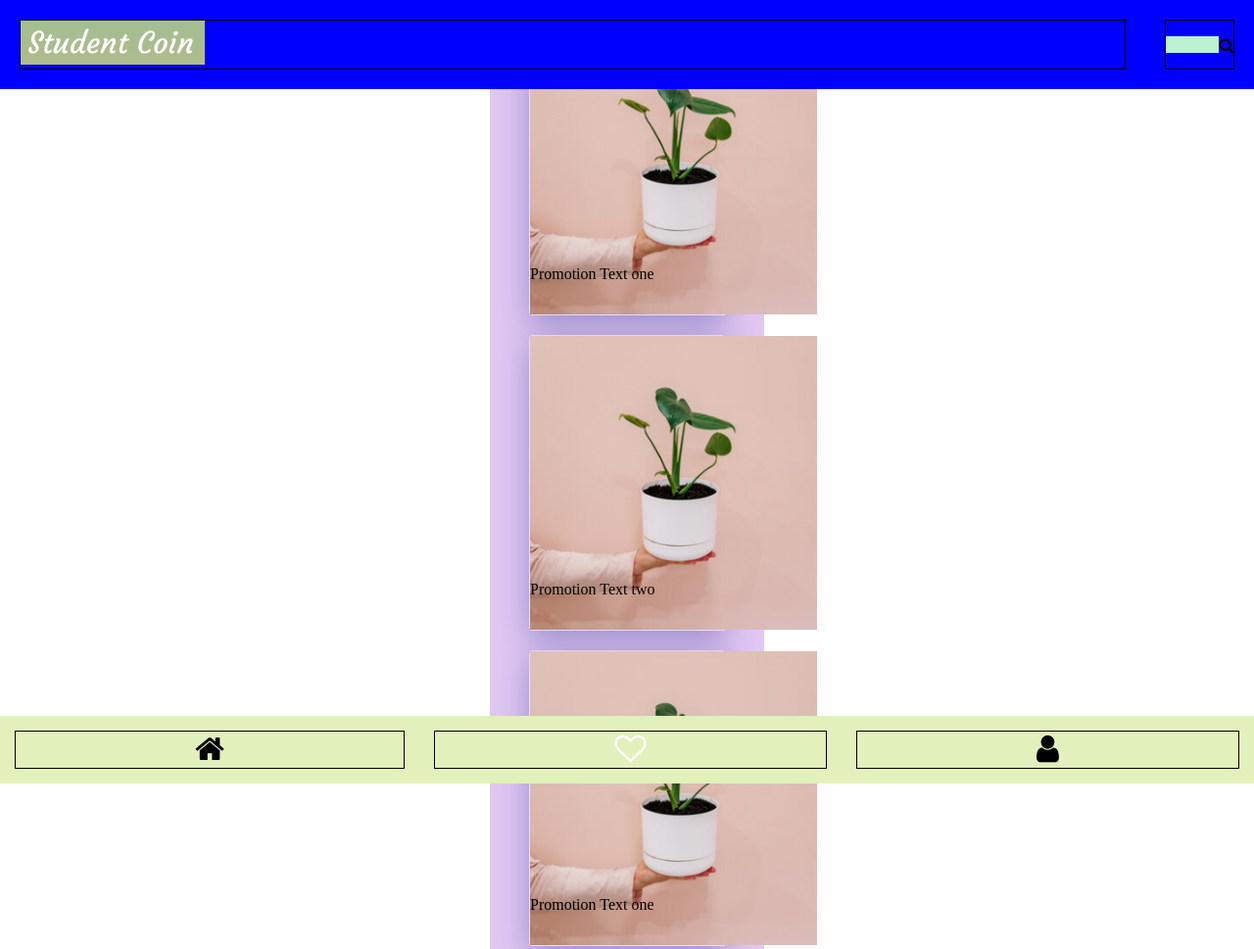
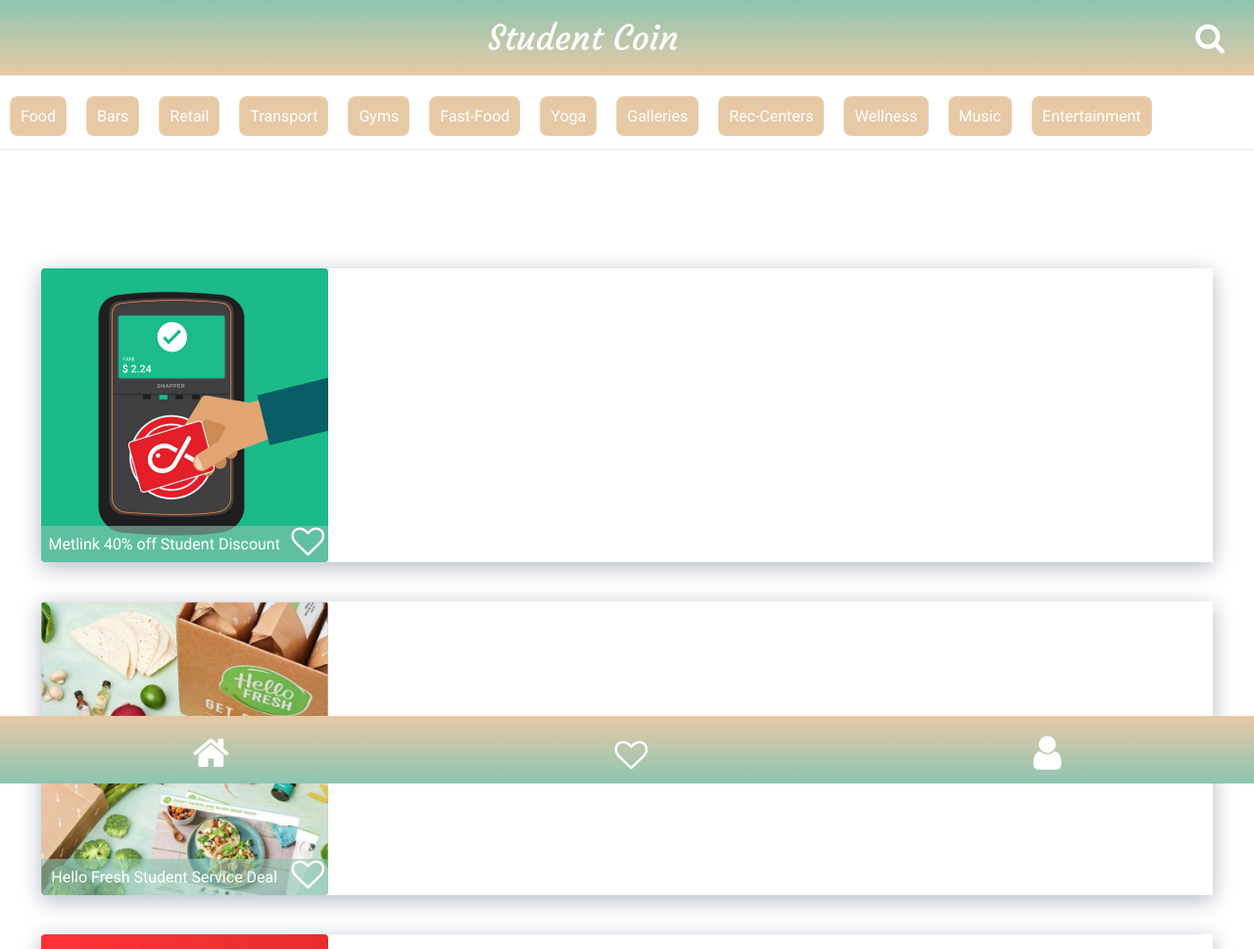
Before and after one commit to cchhiba/student-app, a plain HTML site: page index.html in a window 1280 px wide. Shown: the top 969 px of the page at 98% size. Drawn offline with nearby package versions, Linux system fonts and the light colour scheme.

Commit message:
third-commit

```diff
--- a/css/custom.css
+++ b/css/custom.css
@@ -1,93 +1,83 @@
-/* navigation container STARTS */
-
+/* Start of custom css file */
+/* main css containers STARTS */
 * {
   margin: 0;
 }
+
 body {
   height: 100%;
+  font-family: 'Roboto', sans-serif;
 }
 
 .container {
   height: 100%;
 }
+/* main css containers ENDS */
+
+/* navigation container STARTS */
 .nav-container {
   position: fixed;
   display: flex;
   top: 0;
   width: 100%;
+  height: 77px;
   z-index: 999;
-  background-color: rgb(187, 240, 208);
+  background-image: linear-gradient(rgba(141, 197, 177, 100), rgba(231, 201, 166, 100));
 }
-
 
 .nav-container div {
   flex-direction: row;
   margin: 20px;
-  border: solid 1px;
+  padding: 10px;
+  color: white;
 }
 
 .logo {
-  flex-grow: 1;
-  /* display: flex;
-  align-items: center;
-  justify-content: center; */
-}
-
-#logo-img {
-  height: 45px;
-}
-
-/* .fa-search {
   display: flex;
   align-items: center;
   justify-content: center;
-} */
+  flex-grow: 1;
+  font-family: 'Courgette', cursive;
+  font-size: 2.2rem;
+}
 
 .search {
   display: flex;
   align-items: center;
   justify-content: center;
+  font-size: 2rem;
 }
+/* navigation container ENDS */
 
-.search-bar {
-  width: 50px;
-  -webkit-transition: width 0.4s ease-in-out;
-  transition: width 0.4s ease-in-out;
-  border: none;
-  background-color: rgb(187, 240, 208);
-}
-.search-bar:focus {
-  width: 100%;
-}
-
-
-/* category container ENDS */
-
+/* category container STARTS */
 .category-container {
   position: fixed;
   display: flex;
+  align-items: center;
   z-index: 999;
-  /* top: 0; */
-  height: 69px;
+  height: 75px;
   width: 100%;
-  margin-top: -145px;
-  background-color: rgb(231, 188, 204);
+  margin-top: -157px;
+  background-color: rgba(255, 255, 255, 0.99);
+  border-bottom: solid 1px rgba(230, 230, 230, 0.90);
   overflow-x: auto;
-  align-items: center;
 }
 
 .category-container div {
   flex-direction: row;
   margin: 17px 10px 10px 10px;
+  padding: 10px;
+  background-color: rgba(231, 201, 166, 100);
   border: solid 1px;
-  padding: 10px;
-  background: rgba( 255, 255, 255, 0.25 );
-  /* box-shadow: 0 8px 32px 0 rgba( 31, 38, 135, 0.37 ); */
-  backdrop-filter: blur( 4px );
-  -webkit-backdrop-filter: blur( 4px );
-  border-radius: 10px;
-  border: 1px solid rgba( 255, 255, 255, 0.18 );
+  border-radius: 8px;
+  border: 1px solid rgba(255, 255, 255, 0.18);
+  color: white;
+}
 
+.category-container div:hover {
+  background-color: white;
+  border: 1px solid rgba(231, 201, 166, 100);
+  color: rgba(231, 201, 166, 100);
 }
 
 .category-container::-webkit-scrollbar {
@@ -97,114 +87,77 @@
 
 /* card container STARTS */
 .card-container {
-  margin-top: 234px;
   display: flex;
   flex-direction: column;
-  background-color: rgb(224, 199, 242);
-  /* height: 900px; */
-
+  margin-top: 234px;
 }
-
 
 .image {
   position: relative;
   height: 300px;
-  margin: 20px 40px 0 40px;
-  background: rgba( 255, 255, 255, 0.25 );
-  box-shadow: 0 8px 32px 0 rgba( 31, 38, 135, 0.37 );
-  /* backdrop-filter: blur( 1.5px ); */
-  -webkit-backdrop-filter: blur( 4px );
-  border-radius: 4px 4px 0 4px;
-  border: 1px solid rgba( 255, 255, 255, 0.18 );
+  margin: 40px 42px 0 42px;
+  background-color: rgba(255, 255, 255, 0.50);
+  box-shadow: 0 5px 20px 0 rgba(10, 20, 70, 0.30);
+  -webkit-backdrop-filter: blur(4px);
 }
 
 .promo-img {
   height: 300px;
   width: 293px;
+  border-radius: 4px;
 }
 
-/* .text-container {
+.text {
   display: flex;
   flex-direction: row;
-  height: 60px;
-  margin: 0 40px 40px 40px;
-  background: rgba( 255, 255, 255, 0.25 );
-  box-shadow: 0 8px 32px 0 rgba( 31, 38, 135, 0.37 );
-  /* backdrop-filter: blur( 4px ); */
-  /* border-radius: 0 4px 4px 4px;
-  -webkit-backdrop-filter: blur( 4px );
-  border: 1px solid rgba( 255, 255, 255, 0.18 ); */
-
-
-.text {
-  /* display: flex;
-  flex-direction: row; */
   position: absolute;
-  height: 50px;
+  height: 37px;
   width: 293px;
   bottom: 0;
-  /* margin: 0 40px 40px 40px; */
-  /* background: rgba( 255, 255, 255, 0.25 );
-  box-shadow: 0 8px 32px 0 rgba( 31, 38, 135, 0.37 );
-  /* backdrop-filter: blur( 4px ); */
-  /* border-radius: 0 4px 4px 4px;
-  -webkit-backdrop-filter: blur( 4px );
-  border: 1px solid rgba( 255, 255, 255, 0.18 );*/
+  background-color: rgba(141, 197, 177, .60);
+  border-radius: 0 0 4px 4px;
 }
 
 .promo-text {
-  /* display: flex;
-  flex-grow: 1; */
+  display: flex;
+  flex-grow: 3;
+  align-items: center;
+  justify-content: center;
+  padding: 0 2px;
+  color: white;
 }
 
 .heart-icon {
   display: flex;
-  align-items: center;
-  justify-content: center;
-  background-color: blue;
+  flex-direction: row;
+  margin: 0 4px;
 }
+
 .fa-heart-o {
   color: white;
-  font-size: 2rem;
+  font-size: 2.1rem;
 }
 /* card container ENDS */
 
-/* icon container STARTS */
-
+/* Icon container STARTS */
 .icon-container {
-  /* position: fixed; */
   display: flex;
   position: fixed;
   height: 69px;
   bottom: 0;
   width: 100%;
-  background-color: rgb(226, 240, 187);
+  background-image: linear-gradient(rgba(231, 201, 166, 100), rgba(141, 197, 177, 100));
 }
 
 .icon-container div {
   flex-direction: row;
+  flex-grow: 1;
   margin: 15px;
-  border: solid 1px;
-  flex-grow: 1;
   text-align: center;
-  font-size: 2rem;
-  color: black;
+  font-size: 2.5rem;
+  color: white;
 }
 
-/* icon container ENDS */
+/* Icon container ENDS */
 
-
-/* Media Query*/
-@media only screen and (min-width: 1200px) {
-
-
-  .nav-container{
-    background-color: blue;
-  }
-
-  .card-container {
-    margin: 0 500px;
-  }
-
-}
-/* Media Query To Order */
+/* custom css file ends */
--- a/index.html
+++ b/index.html
@@ -1,25 +1,29 @@
 <!DOCTYPE html>
 <html lang="en">
+
 <head>
   <meta charset="UTF-8">
   <meta name="viewport" content="width=device-width, initial-scale=1.0">
   <meta http-equiv="X-UA-Compatible" content="ie=edge">
   <link rel="stylesheet" href="css/font-awesome.min.css">
   <link rel="stylesheet" href="css/custom.css">
+  <!-- fonts -->
+  <link rel="preconnect" href="https://fonts.gstatic.com">
+  <link href="https://fonts.googleapis.com/css2?family=Courgette&display=swap" rel="stylesheet">
+  <link rel="preconnect" href="https://fonts.gstatic.com">
+  <link href="https://fonts.googleapis.com/css2?family=Roboto&display=swap" rel="stylesheet">
   <title>Student Coin</title>
 </head>
+
 <body>
   <!-- main container STARTS -->
   <div class="container">
-
     <!-- navigation container STARTS -->
     <div class="nav-container">
       <div class="logo">
-        <img id="logo-img" src="img/logo.png" alt="student-coin-logo">
+        Student Coin
       </div>
       <div class="search">
-        <!-- <i class="fa fa-search" aria-hidden="true"></i> -->
-        <input class="search-bar" type="text" name="search">
         <i class="fa fa-search" aria-hidden="true"></i>
       </div>
     </div>
@@ -32,110 +36,93 @@
       <div>Retail</div>
       <div>Transport</div>
       <div>Gyms</div>
-      <div>Services</div>
-      <div>seven cat</div>
-      <div>eight cat</div>
-      <div>nine cat</div>
-      <div>seven cat</div>
-      <div>eight cat</div>
-      <div>nine cat</div>
+      <div>Fast-Food</div>
+      <div>Yoga</div>
+      <div>Galleries</div>
+      <div>Rec-Centers</div>
+      <div>Wellness</div>
+      <div>Music</div>
+      <div>Entertainment</div>
     </div>
     <!-- category container ENDS -->
 
     <!-- card container STARTS -->
     <div class="card-container">
       <!-- Promotion one STARTS -->
-      <!-- <div class="image">
-        <img class="promo-img" src="img/dummy.png" alt="deal">
-      </div>
-      <div class="text-container">
+      <div class="image">
+        <img class="promo-img" src="img/promo-img-four.png" alt="deal">
+        <div class="text">
           <div class="promo-text">
-          Promotion Text one
+            Metlink 40% off Student Discount
           </div>
           <div class="heart-icon">
             <i class="fa fa-heart-o" aria-hidden="true"></i>
           </div>
-      </div> -->
-      <div class="image">
-        <img class="promo-img" src="img/dummy.png" alt="deal">
-        <div class="text">
-          <div class="promo-text">
-            Promotion Text one
-          </div>
-          <!-- <div class="heart-icon">
-            <i class="fa fa-heart-o" aria-hidden="true"></i>
-          </div> -->
         </div>
       </div>
       <!-- Promotion one ENDS -->
       <!-- Promotion two STARTS -->
       <div class="image">
-        <img class="promo-img" src="img/dummy.png" alt="deal">
+        <img class="promo-img" src="img/promo-img-two.png" alt="deal">
         <div class="text">
           <div class="promo-text">
-            Promotion Text two
-          </div>
-          <!-- <div class="heart-icon">
-            <i class="fa fa-heart-o" aria-hidden="true"></i>
-          </div> -->
-        </div>
-      </div>
-
-      <!-- Promotion two ENDS -->
-      <!-- Promotion three STARTS -->
-
-      <!-- <div class="image">
-        <img class="promo-img" src="img/dummy.png" alt="deal">
-      </div>
-      <div class="text-container">
-        <div class="promo-text">
-          Promotion Text
+            Hello Fresh Student Service Deal
           </div>
           <div class="heart-icon">
             <i class="fa fa-heart-o" aria-hidden="true"></i>
           </div>
-      </div> -->
+        </div>
+      </div>
+      <!-- Promotion two ENDS -->
+      <!-- Promotion three STARTS -->
+      </div>
       <div class="image">
-        <img class="promo-img" src="img/dummy.png" alt="deal">
+        <img class="promo-img" src="img/promo-img-one.png" alt="deal">
+        <div class="text">
+          <div class="promo-text">
+            20% off The Spotify Student Plan
+            <div class="heart-icon">
+              <i class="fa fa-heart-o" aria-hidden="true"></i>
+            </div>
+          </div>
+        </div>
+      </div>
+      <!-- Promotion three ENDS -->
+      <!-- Promotion four STARTS -->
+      <div class="image">
+        <img class="promo-img" src="img/promo-img-three.png" alt="deal">
+        <div class="text">
+          <div class="promo-text">
+            Aesop Beauty Service for Students
+          </div>
+          <div class="heart-icon">
+            <i class="fa fa-heart-o" aria-hidden="true"></i>
+          </div>
+        </div>
+      </div>
+      <!-- Promotion four ENDS -->
+      <!-- Promotion five STARTS -->
+      <div class="image">
+        <img class="promo-img" src="img/promo-img-two.png" alt="deal">
         <div class="text">
           <div class="promo-text">
             Promotion Text one
           </div>
-          <!-- <div class="heart-icon">
+          <div class="heart-icon-container">
             <i class="fa fa-heart-o" aria-hidden="true"></i>
-          </div> -->
           </div>
         </div>
-      <!-- Promotion three ENDS -->
-
-      <!-- Promotion four STARTS -->
-      <div class="image">
-        <img class="promo-img" src="img/dummy.png" alt="deal">
-        <div class="text">
-          <div class="promo-text">
-            Promotion Text one
       </div>
-          <!-- <div class="heart-icon">
-            <i class="fa fa-heart-o" aria-hidden="true"></i>
-          </div> -->
-        </div>
-      </div>
-      <!-- Promotion four ENDS -->
-
-
-    </div>
+    <!-- Promotion five ENDS -->
     <!-- card container ENDS -->
 
-
-<!-- navigation container STARTS -->
+    <!-- Icon container STARTS -->
     <div class="icon-container">
       <div><i class="fa fa-home" aria-hidden="true"></i></div>
       <div><i class="fa fa-heart-o" aria-hidden="true"></i></div>
       <div><i class="fa fa-user" aria-hidden="true"></i></div>
     </div>
-<!-- navigation container ENDS -->
-
-
+    <!-- Icon container ENDS -->
   </div>
   <!-- main container ENDS -->
   <script src="https://ajax.googleapis.com/ajax/libs/jquery/2.2.4/jquery.min.js"></script>
```
Also changed, not shown: img/dummy.png (deleted), img/logo.png (deleted), img/promo-img-four.png (added), img/promo-img-one.png (added), img/promo-img-three.png (added), img/promo-img-two.png (added), 3 other files. Lines whose indentation alone changed are shown as unchanged.
